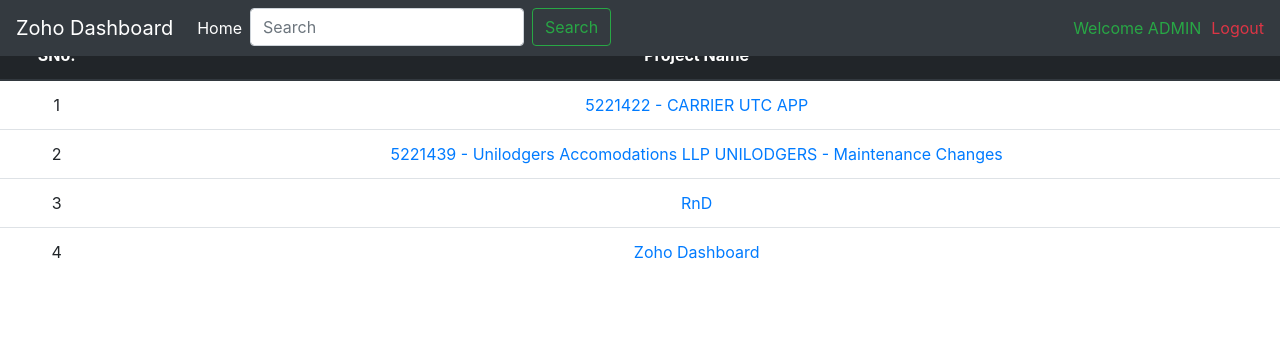
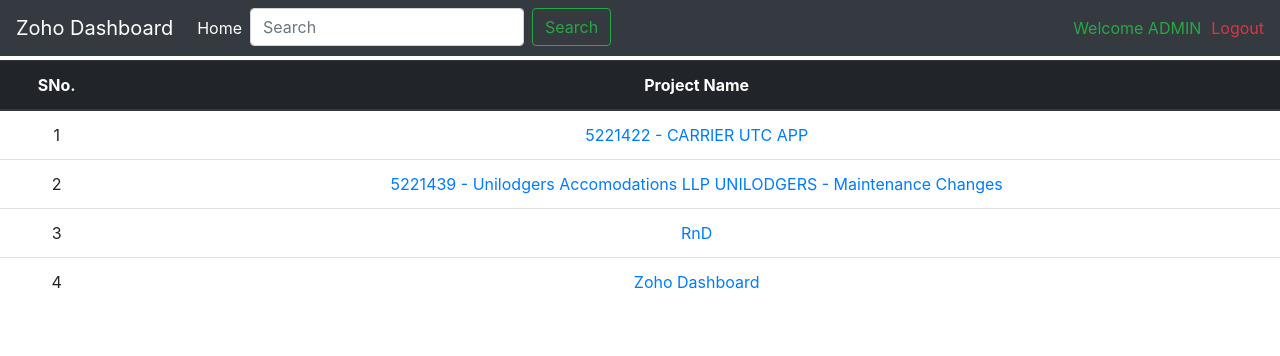
Before and after one commit to AgrimSharma/zoho_integration, a Django app: page /projects/ in a window 1280 px wide. Shown: the top 356 px of the page. Run offline with Django 3.2, Linux system fonts and the light colour scheme; a user stored in the database is signed in; data comes from the database, SQL or seed files in the repository; some libraries are stand-ins or nearby versions.

Commit message:
updated 20190121 1517

```diff
--- a/zohocrm_integration/templates/projects.html
+++ b/zohocrm_integration/templates/projects.html
@@ -35,7 +35,7 @@
   </div>
 </nav>
 
-<div style="padding-top: 30px">
+<div style="padding-top: 60px">
     <table class="table">
         <thead class="thead-dark">
             <tr>
```
